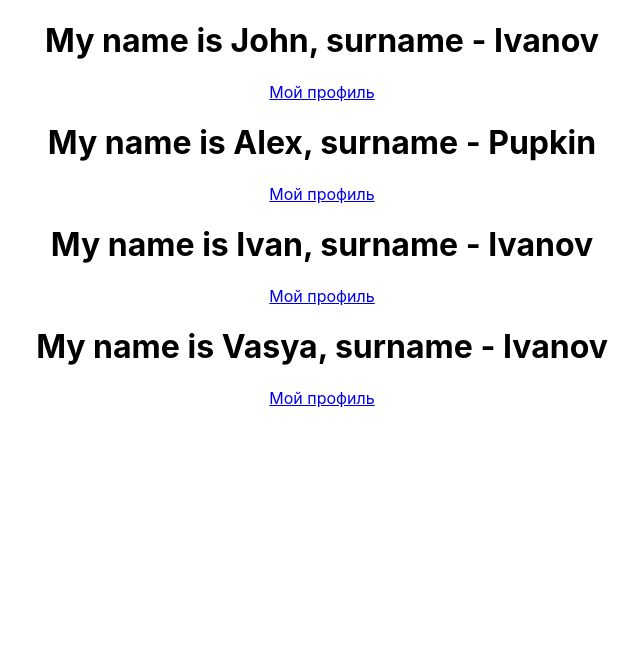
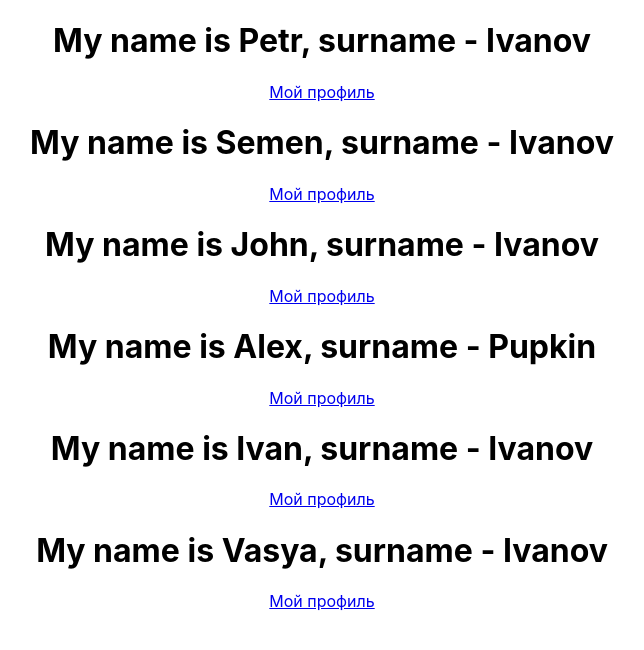
Before and after one commit to Daiver500/udemy-education-react, a React (Create React App) app in the folder props/: page / in a window 1280 px wide. Shown: the top 650 px of the page, without its empty margins (318-962 px from the left). Built offline with nearby package versions, Linux system fonts and the light colour scheme.

Commit message:
props added

```diff
--- a/props/src/App.js
+++ b/props/src/App.js
@@ -8,6 +8,15 @@ import './App.css';
     </div>
   )
 }*/
+
+const WhoAmIFirst = ({name, surname, link}) => {               // аргумент props(либо через деструктуризацию {name, surname, link}), это объект и мы передаем данные в него, функция используется как шаблон
+  return (
+    <div>
+      <h1>My name is {name}, surname - {surname}</h1>
+      <a href={link}>Мой профиль</a>
+    </div>
+  )
+}
 
 
 const WhoAmI = ({name, surname, link}) => {               // аргумент props(либо через деструктуризацию {name, surname, link}), это объект и мы передаем данные в него, функция используется как шаблон
@@ -31,6 +40,8 @@ const WhoAmINext = ({name, surname, link}) => {               // аргумен
 function App() {
   return (
     <div className="App">
+       <WhoAmIFirst name="Petr" surname="Ivanov" link="facebook.com"></WhoAmIFirst>
+       <WhoAmIFirst name="Semen" surname="Ivanov" link="facebook.com"></WhoAmIFirst>
        <WhoAmI name={{firstName: "John"}} surname="Ivanov" link="facebook.com"></WhoAmI>    {/*объект props будет формироваться из тех атрибутов, по сути это и есть props
        , что мы будем передавать в компонент, значения не изменяемые, чтобы это сделать надо полностью пересоздать компонент, передаваться может все, что угодно */}
        <WhoAmI name={{firstName: "Alex"}} surname="Pupkin" link="vk.com"></WhoAmI>
```
